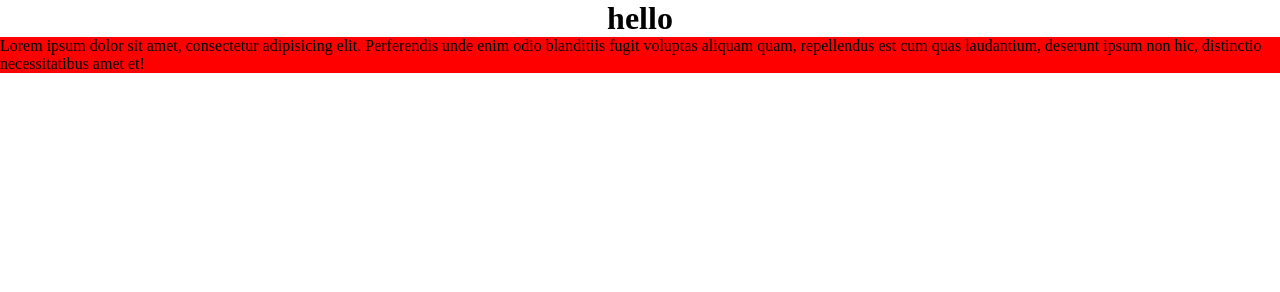
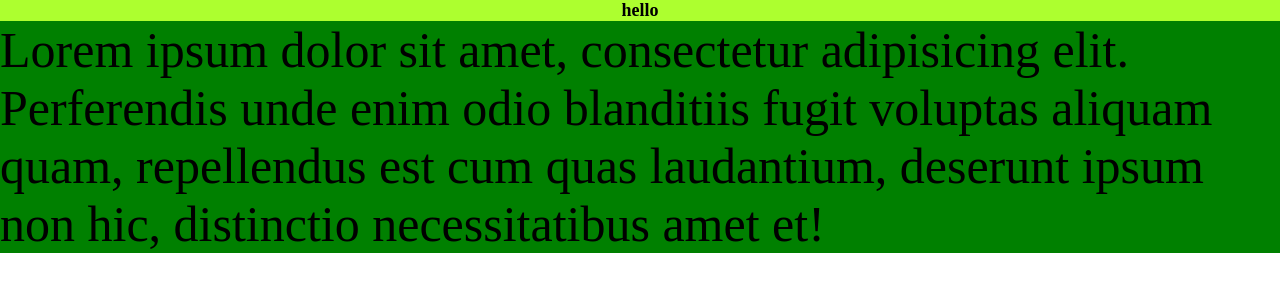
Before and after one commit to RuslanKurambayev/n91test, a plain HTML site: page index.html in a window 1280 px wide. Drawn offline with Linux system fonts and the light colour scheme.

Commit message:
stil berildi

```diff
--- a/main.css
+++ b/main.css
@@ -5,7 +5,10 @@
 }
 h1 {
     text-align: center;
+    background-color: greenyellow;
+    font-size: large;
 }
 p {
-    background-color: red;
+    background-color: green;
+    font-size: 50px;
 }
```
